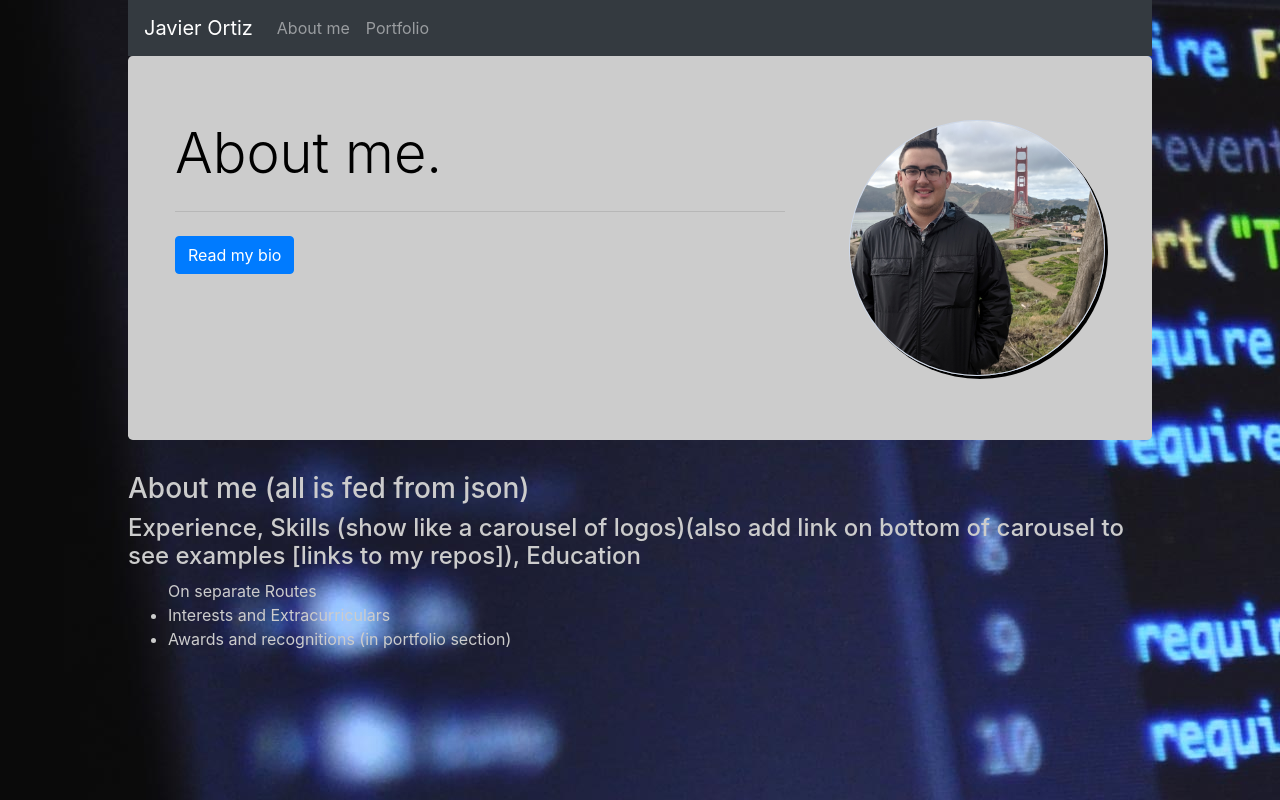
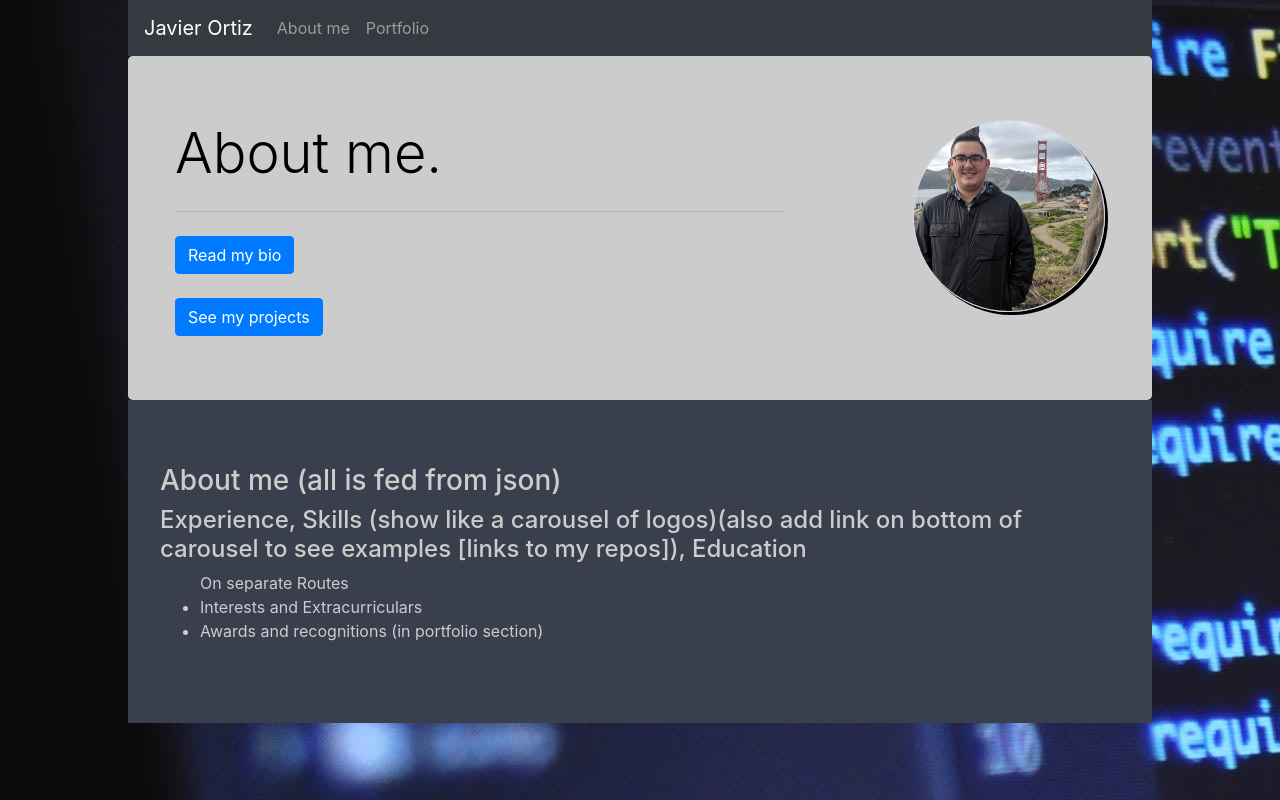
Before and after one commit to jaortiz117/jaortiz117.github.io, an Angular app: page /about in a window 1280 px wide. Built offline with nearby package versions, Linux system fonts and the light colour scheme.

Commit message:
added content background

```diff
--- a/src/app/about/about.component.css
+++ b/src/app/about/about.component.css
@@ -1,14 +1,25 @@
 .bio{
-  margin-right: 10vw;
+  width: 100%;
+  margin-right: 10px;
   margin-top: 1vw;
   -webkit-transition:all linear 0.5s;
   transition:all linear 0.5s;
 }
 
+.jumbotron{
+  margin-bottom: 0;
+}
+
 .avatar{
   box-shadow: 3px 3px;
   border:1px solid #ced9eb;
-  height: 20vw;
+  height: 15vw;
   /* width: 15vw; */
   border-radius: 50%;
 }
+
+.page-content{
+  background-color: #393f4d;
+  padding: 4rem 2rem;
+  height: 100%;
+}
--- a/src/app/about/about.component.html
+++ b/src/app/about/about.component.html
@@ -16,6 +16,8 @@
             </p>
           </div>
         </ng-container>
+        <br />
+        <a class="btn btn-primary" href="/portfolio" role="button">See my projects</a>
       </div>
       <div class="col-4">
         <img class="avatar float-right" src="..\..\assets\about-me-pic.jpg" />
@@ -23,6 +25,7 @@
     </div>
   </div>
 </div>
+<div class="page-content">
   <div>
     <h3>
       About me (all is fed from json)
@@ -44,3 +47,4 @@
       </li>
     </ul>
   </div>
+</div>
```
Lines whose indentation alone changed are shown as unchanged.
